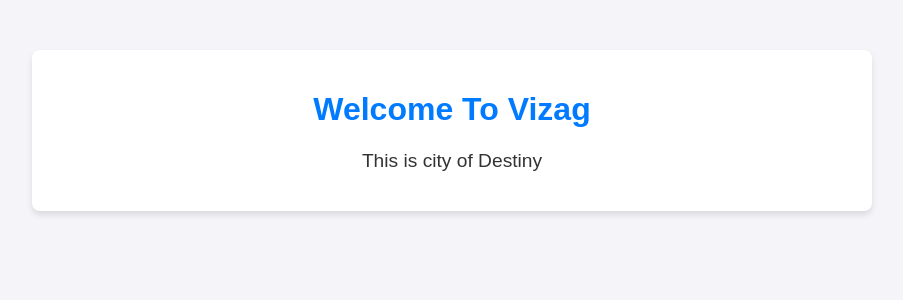
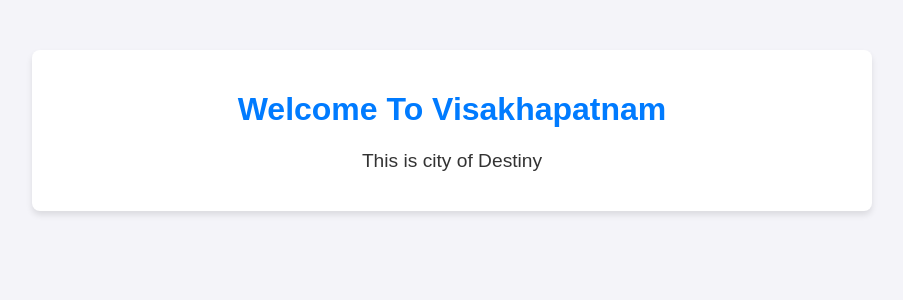
Before and after one commit to Praveenchoudary/ultimate-ci-cd, a Flask app: page / in a window 1280 px wide. Shown: the top 300 px of the page, without its empty margins (188-1091 px from the left). Run offline with Flask 3, Linux system fonts and the light colour scheme.

Commit message:
Update index.html

```diff
--- a/templates/index.html
+++ b/templates/index.html
@@ -8,7 +8,7 @@
 </head>
 <body>
     <div class="container">
-        <h1>Welcome To Vizag</h1>
+        <h1>Welcome To Visakhapatnam</h1>
         <p>This is city of Destiny</p>
     </div>
 </body>
```
